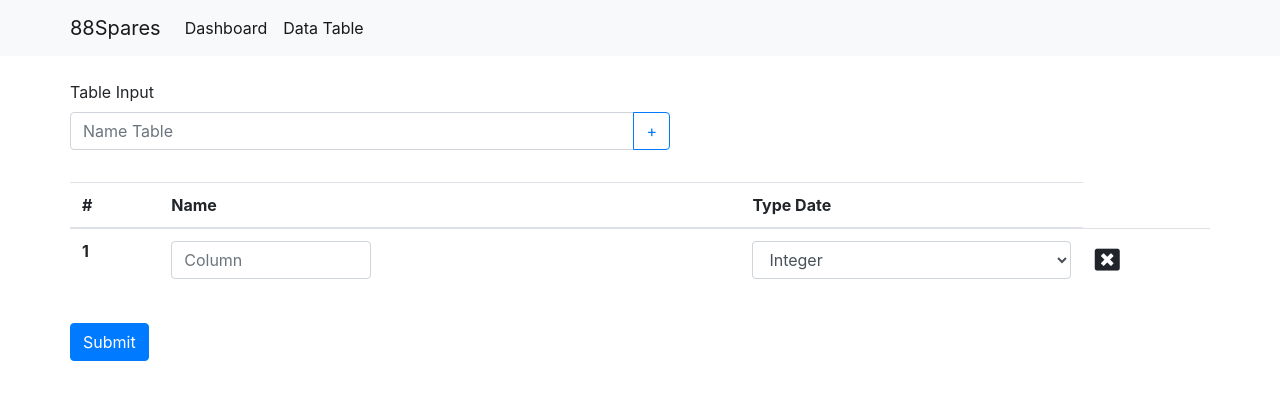
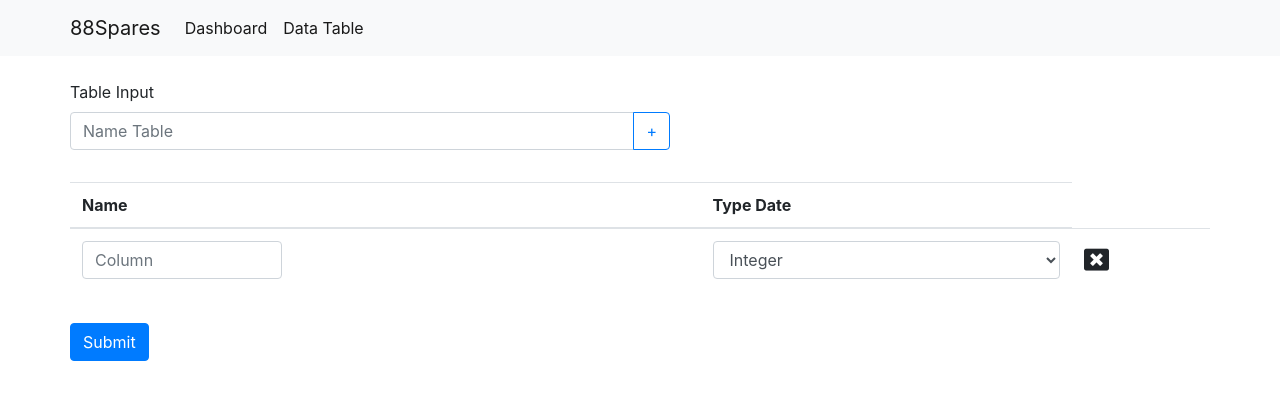
Before and after one commit to noiras/servicedb, a Django app: page /master/dashboard/ in a window 1280 px wide. Shown: the top 400 px of the page. Run offline with Django 3.2, Linux system fonts and the light colour scheme; some libraries are stand-ins or nearby versions.

Commit message:
fix template number in index.html

```diff
--- a/master/templates/master/index.html
+++ b/master/templates/master/index.html
@@ -32,30 +32,27 @@
     <br>
     <div class="container">
          <div class="row">
-
             <div class="form-group" style="width:600px;">
                 <label for="exampleInputEmail1">Table Input</label>
                 <div class="input-group mb-3">
                     <input type="text" class="form-control" placeholder="Name Table" aria-label="Recipient's username" aria-describedby="button-addon2" name="tableName" required>
-                        <div class="input-group-append">
-                            <button class="btn btn-outline-primary" type="button" id="clone">+</button>
-                        </div>
+                    <div class="input-group-append">
+                        <button class="btn btn-outline-primary" type="button" id="clone">+</button>
+                    </div>
                 </div>
             </div>
-
         </div>
         <div class="row">
                 <table class="table table-hover">
                 <thead>
                   <tr>
-                    <th scope="col">#</th>
                     <th scope="col">Name</th>
                     <th scope="col">Type Date</th>
                   </tr>
                 </thead>
                 <tbody>
                   <tr id="item-clone" class="item">
-                    <th scope="row"><span id="no">1</span></th>
+
                     <td>
                         <div class="form-group">
                             <input type="text" class="form-control" placeholder="Column" style="width:200px;" name="column" required>
@@ -84,11 +81,9 @@
     </body>
     <script>
         $(document).ready(function(){
-            var i = 1;
+
             $('#clone').click(function(){
-                i = i + 1;
                 $('.item:last').clone(true).appendTo('tbody');
-                $('#no').html(i)
             })
             $(".glyphicon-remove").click(function () {
                 $(this).closest(".item").remove();
```
